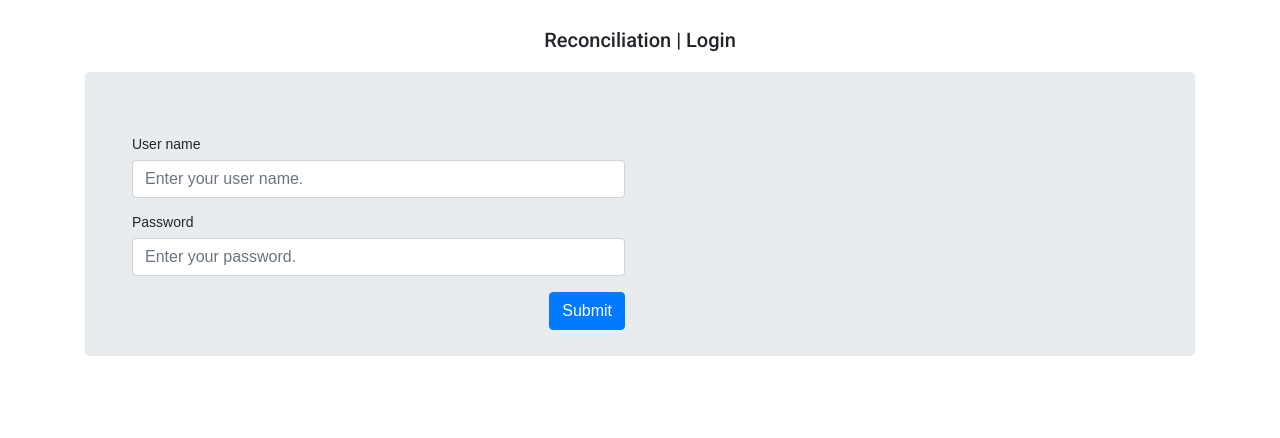
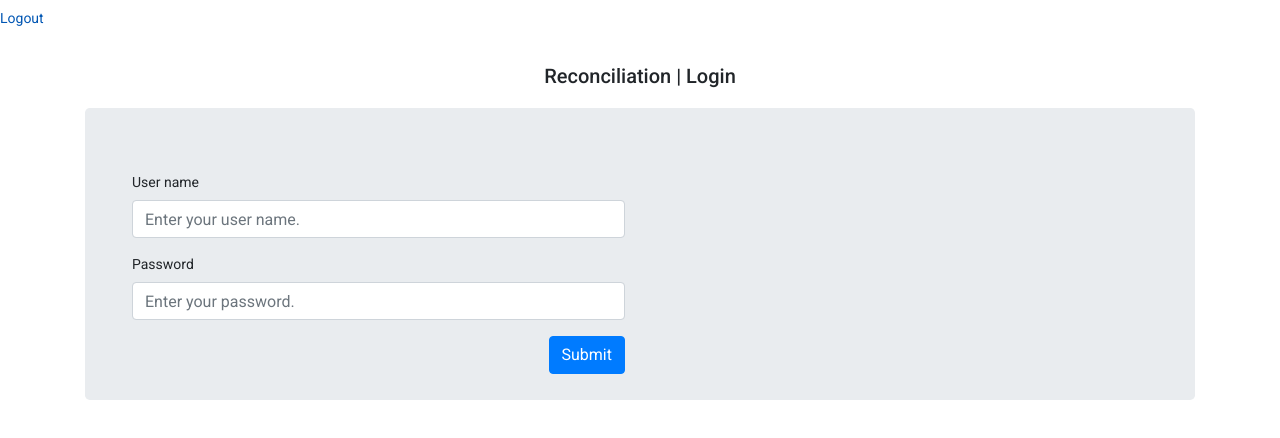
Before and after one commit to sujit-sharma/financial-transaction-manager, an Angular app in the folder reconciliation-web-front/: page /login in a window 1280 px wide. Shown: the top 438 px of the page. Built offline with nearby package versions, Linux system fonts and the light colour scheme.

Commit message:
Auth interceptor added

```diff
--- a/reconciliation-web-front/src/app/app.component.html
+++ b/reconciliation-web-front/src/app/app.component.html
@@ -1,5 +1,6 @@
-<html>
-<head>
-  <title>{{title}}</title>
-</head>
+<div>
+  <ul class="navbar-nav">
+    <a class="nav-link" routerLink="/logout" routerLinkActive="active">Logout</a> </ul>
+<!--    <a class="nav-link" style="cursor:pointer" (click)="authservice.logout()" >Logout</a> </ul>-->
+</div>
 <router-outlet></router-outlet>
--- a/reconciliation-web-front/src/app/app.module.ts
+++ b/reconciliation-web-front/src/app/app.module.ts
@@ -7,7 +7,7 @@ import { AppRoutingModule } from './app-routing.module';
 import { AppComponent } from './app.component';
 import { LoginComponent } from './login/login.component';
 import {ReactiveFormsModule} from "@angular/forms";
-import { HttpClientModule } from "@angular/common/http";
+import { HttpClientModule, HTTP_INTERCEPTORS } from "@angular/common/http";
 import { SourceComponent } from './source/source.component';
 import { TargetComponent } from './target-file/target.component';
 import { NotFoundComponent } from './not-found/not-found.component';
@@ -16,7 +16,8 @@ import { ResultComponent } from './result/result.component';
 import { BrowserAnimationsModule } from '@angular/platform-browser/animations';
 import {MatSortModule} from "@angular/material/sort";
 import { Test1Component } from './test1/test1.component';
-import {NgbModule} from "@ng-bootstrap/ng-bootstrap";
+
+import { AuthInterceptorService } from "./services/auth-interceptor.service";
 
 @NgModule({
   declarations: [
@@ -40,10 +41,15 @@ import {NgbModule} from "@ng-bootstrap/ng-bootstrap";
         MatTabsModule,
         MatTableModule,
         MatSortModule,
-        NgbModule
 
     ],
-  providers: [],
+  providers: [
+    {
+      provide: HTTP_INTERCEPTORS,
+      useClass: AuthInterceptorService,
+      multi: true
+    }
+  ],
   bootstrap: [AppComponent]
 })
 export class AppModule { }
--- /dev/null
+++ b/reconciliation-web-front/src/app/services/auth-interceptor.service.ts
@@ -0,0 +1,22 @@
+import { Injectable } from '@angular/core';
+import {HttpEvent, HttpHandler, HttpInterceptor, HttpRequest} from "@angular/common/http";
+import {Observable} from "rxjs";
+
+
+@Injectable({
+  providedIn: 'root'
+})
+export class AuthInterceptorService implements HttpInterceptor {
+
+  constructor() { }
+
+  intercept(req: HttpRequest<any>, next: HttpHandler) {
+    let reqWithToken = req.clone({
+      setHeaders: {
+        'Authorization': `Bearer ${localStorage.getItem('authToken')}`,
+
+      }
+    })
+    return next.handle(reqWithToken);
+  }
+}
--- a/reconciliation-web-front/src/app/services/file-handle.service.ts
+++ b/reconciliation-web-front/src/app/services/file-handle.service.ts
@@ -20,14 +20,14 @@ export class FileHandleService {
     })
   };
 
-
   public fileUpload(formData: FormData) {
 
     console.log('Processing for post request to backend with token' + this.token)
-    return this.http.post<FileUploadEntity>(`${environment.baseURL}/api/fileUpload`, formData,this.httpOptions)
+    return this.http.post<FileUploadEntity>(`${environment.baseURL}/api/fileUpload`, formData)
   }
 
    doCompare() {
-    return this.http.get(`${environment.baseURL}/api/compare`, this.httpOptions);
+    console.log('/api/compare');
+    return this.http.get(`${environment.baseURL}/api/compare`);
   }
 }
```
Also changed, not shown: reconciliation-web-front/src/app/app-routing.module.ts (+3 -4 lines), 1 other file (tests, documents, lock files or other folders).
